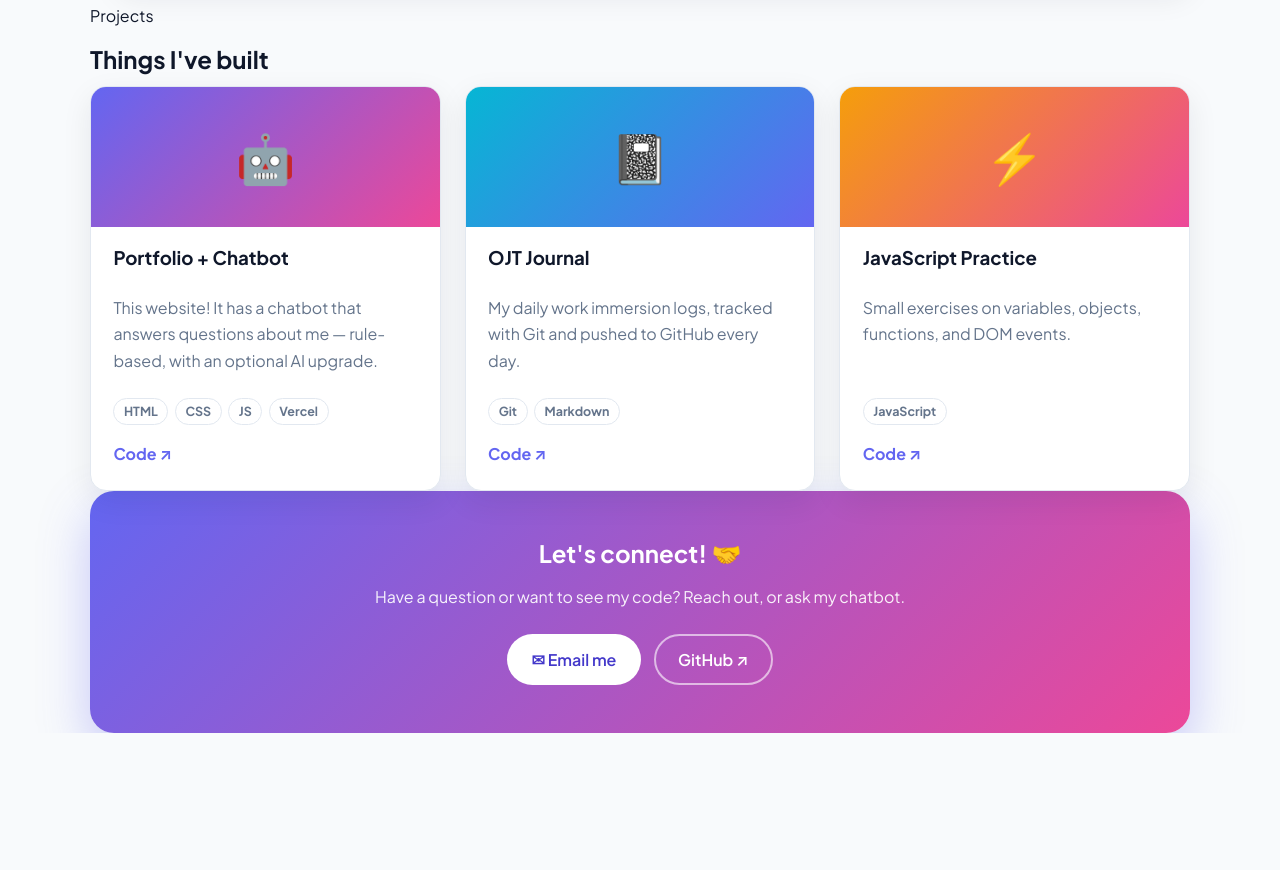
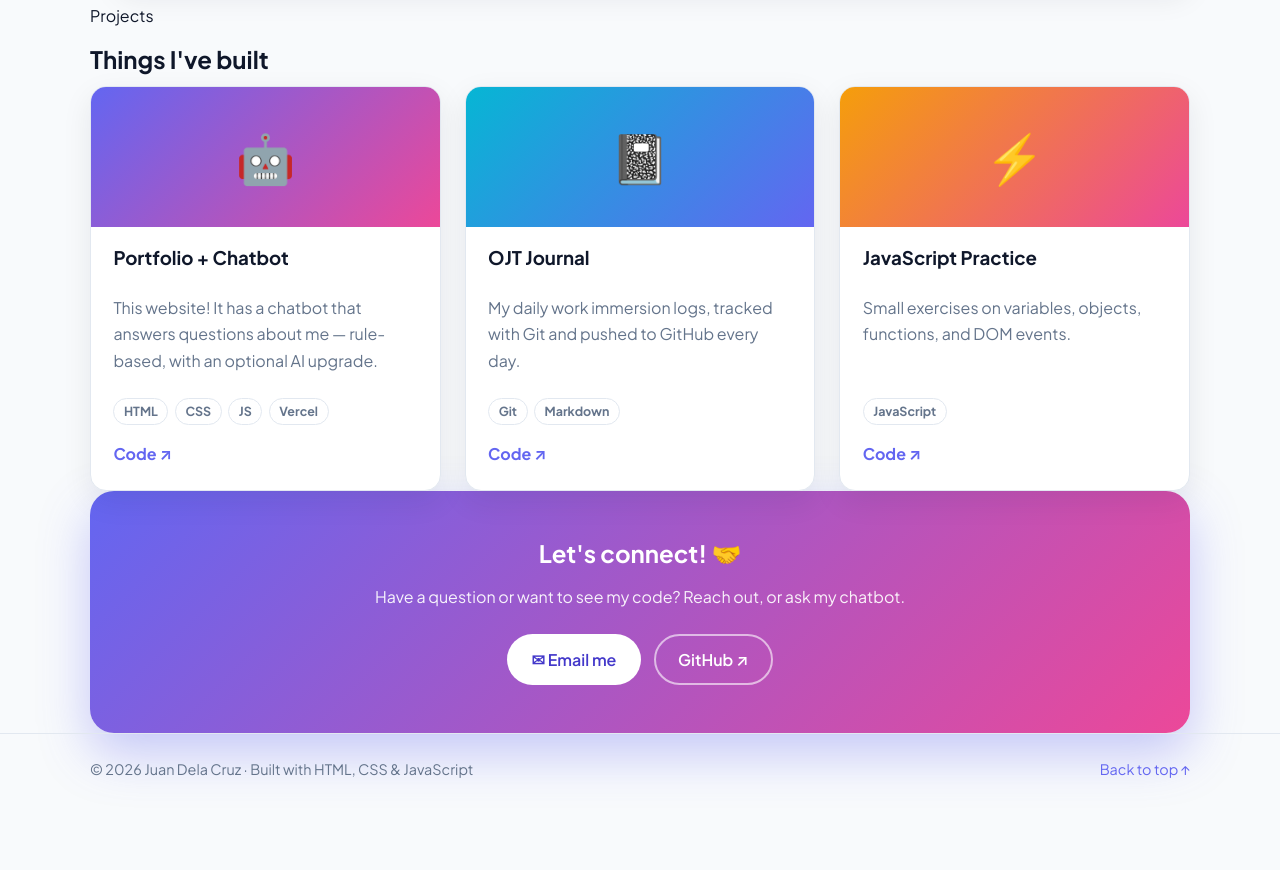
Before and after one commit to levinandreidomingo-collab/portfolio, a plain HTML site: page index.html in a window 1280 px wide. Shown: the part 2010-2880 px from the top of the page. Before the commit the page ends 2743 px from the top, so only its background shows below. Drawn offline with Linux system fonts and the light colour scheme.

```diff
--- a/css/style.css
+++ b/css/style.css
@@ -181,3 +181,11 @@
 .contact-card .btn-primary { background: #fff; color: #4338ca; box-shadow: none; }
 .contact-card .btn-ghost { color: #fff; border-color: rgba(255, 255, 255, 0.6); }
 .contact-card .btn-ghost:hover { color: #fff; border-color: #fff; }
+
+
+/* footer */
+
+.footer { border-top: 1px solid var(--border); padding: 1.5rem 0 5.5rem; color: var(--muted); font-size:
+0.9rem; }
+.footer-inner { display: flex; flex-wrap: wrap; justify-content: space-between; gap: 0.5rem; }
+.footer p { margin: 0; }
--- a/index.html
+++ b/index.html
@@ -246,3 +246,10 @@
 </div>
 </div>
 </section>
+
+<footer class="footer">
+<div class="container footer-inner">
+<p>© <span id="year">2026</span> Juan Dela Cruz · Built with HTML, CSS &amp; JavaScript</p>
+<a href="#home" class="back-top">Back to top ↑</a>
+</div>
+</footer>
```
